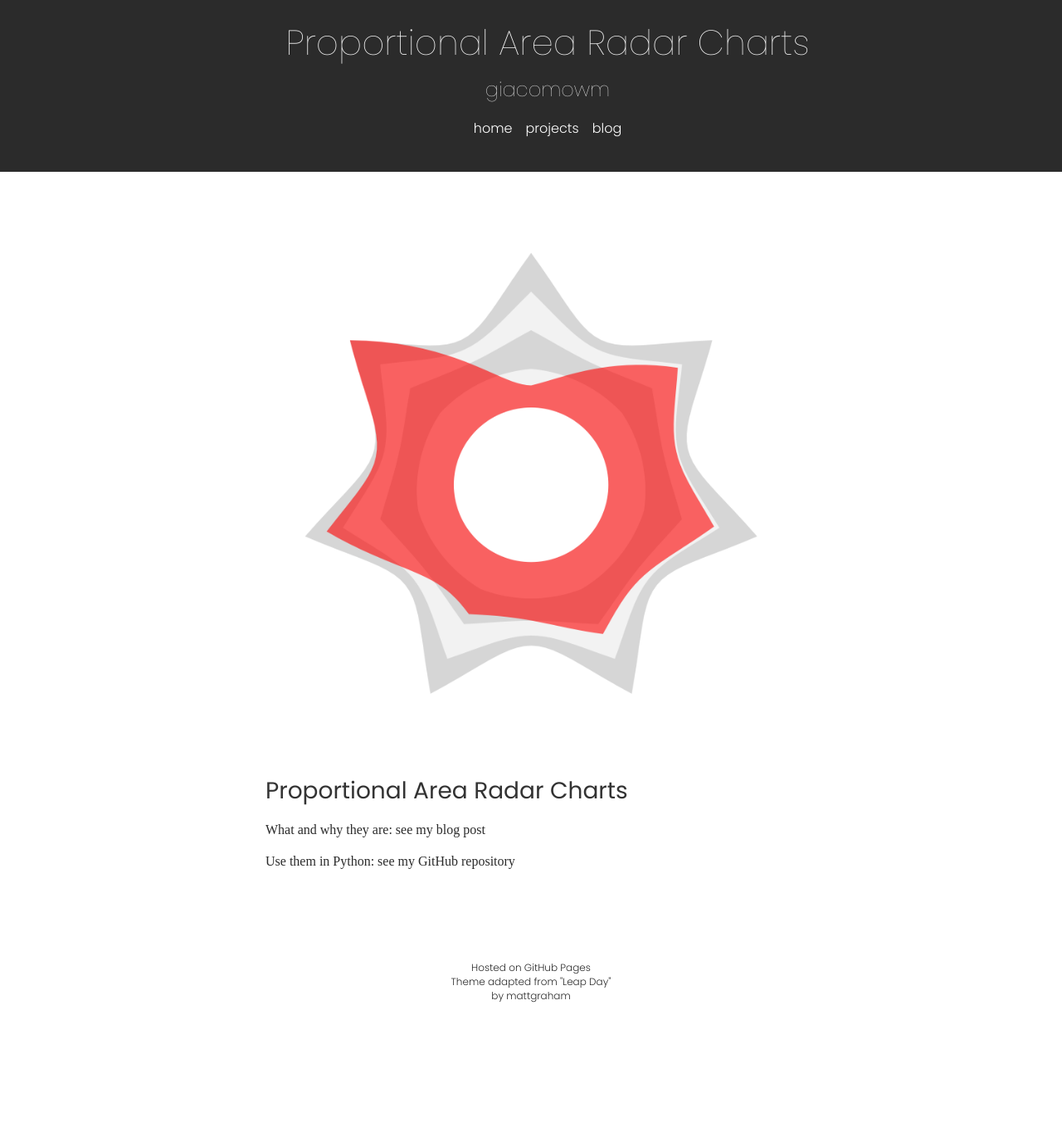
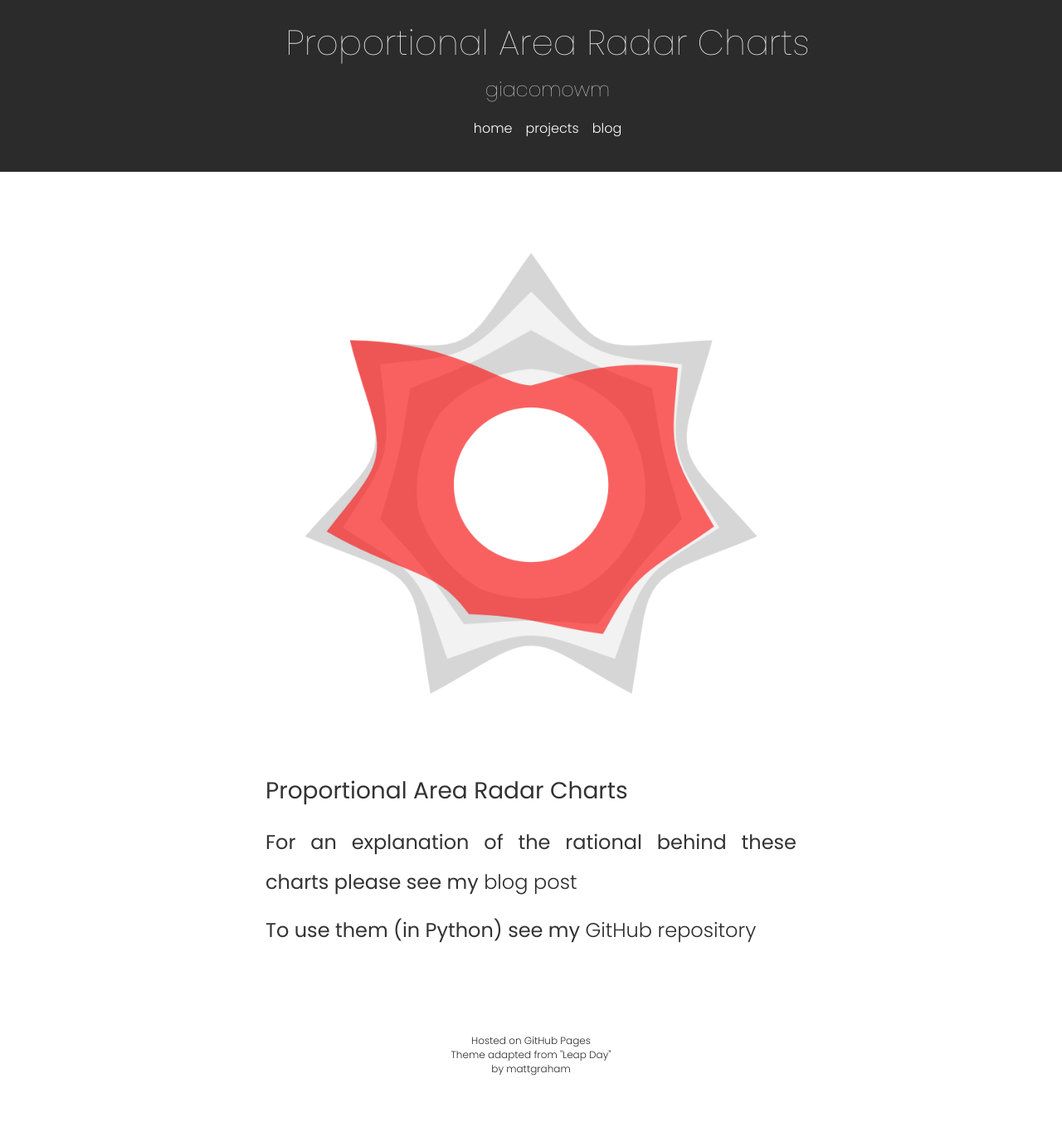
Before and after one commit to giacomowm/giacomowm.github.io, a Jekyll site: the page built from projects/pa_radar.markdown, in a window 1280 px wide. Shown: the whole page at 83% size. Built offline with Jekyll 4.4.1, drawn with Linux system fonts in a browser that asks for light colours; before the commit the page ends 1288 px from its top, so only the background shows below that.

Commit message:
fixed links
fixed links

```diff
--- a/_pages/index.markdown
+++ b/_pages/index.markdown
@@ -10,7 +10,7 @@ description: giacomowm
 
 ## Project pages:
 
-### - [Proportional Area Radar Chart](/pa_radar/)
+### - [Proportional Area Radar Chart](/pa_radar)
 
 
 ## Recent Blog Posts:
--- a/projects/pa_radar.markdown
+++ b/projects/pa_radar.markdown
@@ -10,6 +10,6 @@ description: 11th March
 
 # Proportional Area Radar Charts
 
-What and why they are: see my [blog post](/blog/proportional-area-radar-charts/)
+## For an explanation of the rational behind these charts please see my [blog post](/blog/proportional-area-radar-charts/)
 
-Use them in Python: see my [GitHub repository](https://github.com/giacomowm/pa_radar)
+## To use them (in Python) see my [GitHub repository](https://github.com/giacomowm/pa_radar)
```
